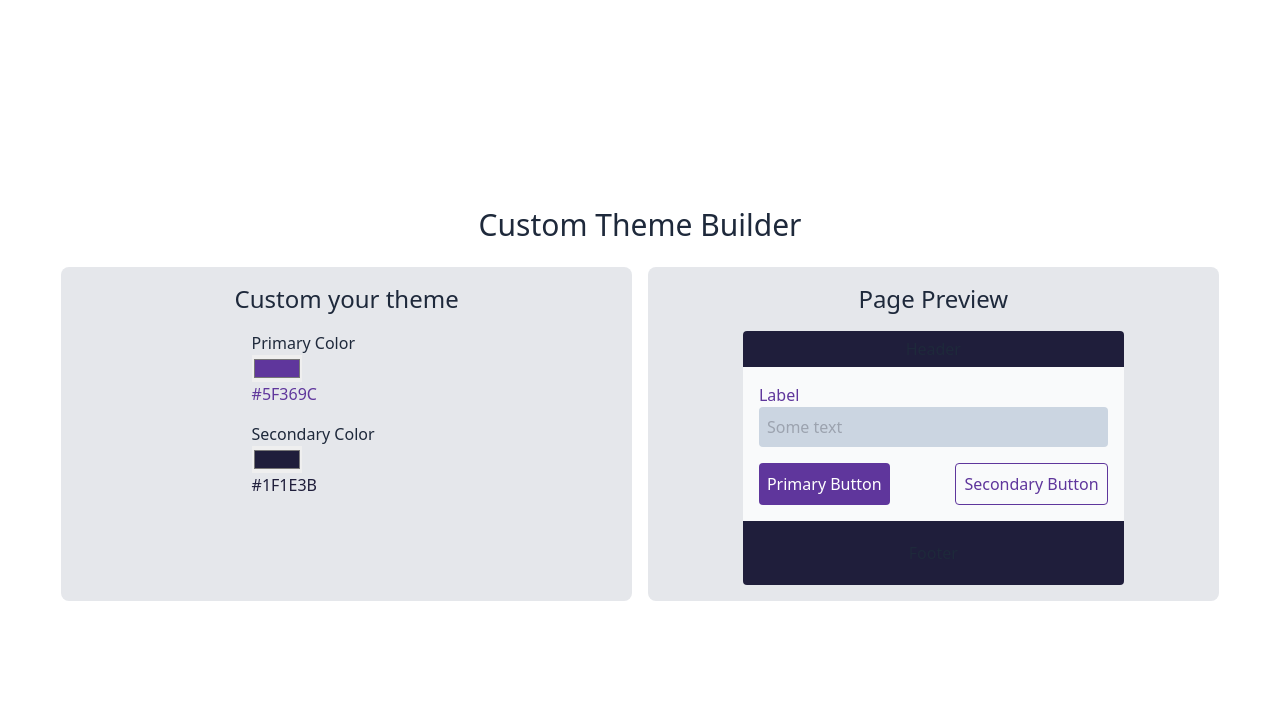
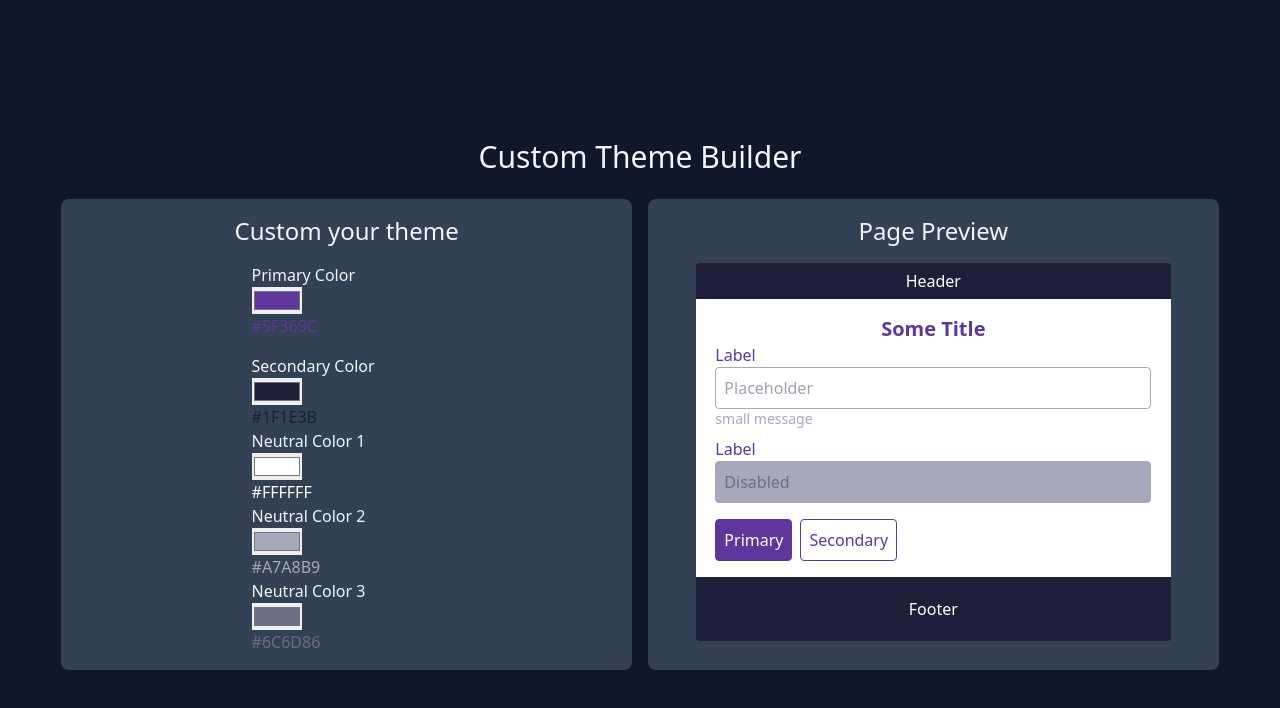
Before and after one commit to JorgeAVargasC/custom-theme-builder, a React (Vite) app: page / in a window 1280 px wide. Shown: the top 708 px of the page. Built offline with nearby package versions, Linux system fonts and the light colour scheme.

Commit message:
add neutral colors

```diff
--- a/src/App.jsx
+++ b/src/App.jsx
@@ -4,14 +4,24 @@ function App() {
 
   const [primaryColor, setPrimaryColor] = useState('#5F369C')
   const [secondaryColor, setSecondaryColor] = useState('#1F1E3B')
+  const [neutralColor1, setNeutralColor1] = useState('#FFFFFF')
+  const [neutralColor2, setNeutralColor2] = useState('#A7A8B9')
+  const [neutralColor3, setNeutralColor3] = useState('#6C6D86')
+
 
   const primaryColorRef = useRef()
   const secondaryColorRef = useRef()
+  const neutralColor1Ref = useRef()
+  const neutralColor2Ref = useRef()
+  const neutralColor3Ref = useRef()
 
   useEffect(() => {
     document.documentElement.style.setProperty('--primary', primaryColor);
     document.documentElement.style.setProperty('--secondary', secondaryColor);
-  }, [primaryColor, secondaryColor])
+    document.documentElement.style.setProperty('--neutral-1', neutralColor1);
+    document.documentElement.style.setProperty('--neutral-2', neutralColor2);
+    document.documentElement.style.setProperty('--neutral-3', neutralColor3);
+  }, [primaryColor, secondaryColor, neutralColor1, neutralColor2, neutralColor3])
 
   const handlePrimaryColorChange = () => {
     setPrimaryColor(primaryColorRef.current.value)
@@ -23,12 +33,27 @@ function App() {
     document.documentElement.style.setProperty('--secondary',secondaryColor);
   }
 
+  const handleNeutralColor1Change = () => {
+    setNeutralColor1(neutralColor1Ref.current.value)
+    document.documentElement.style.setProperty('--neutral-1',neutralColor1);
+  }
+
+  const handleNeutralColor2Change = () => {
+    setNeutralColor2(neutralColor2Ref.current.value)
+    document.documentElement.style.setProperty('--neutral-2',neutralColor2);
+  }
+
+  const handleNeutralColor3Change = () => {
+    setNeutralColor3(neutralColor3Ref.current.value)
+    document.documentElement.style.setProperty('--neutral-3',neutralColor3);
+  }
+
   return (
-    <div className="App bg-white min-h-screen text-slate-800 flex flex-col justify-center items-center">
+    <div className="App bg-slate-900 min-h-screen text-slate-100 flex flex-col justify-center items-center">
       <h1 className='text-3xl my-4'>Custom Theme Builder</h1>
       <div className="w-11/12 flex flex-col md:flex-row">
         <div className='p-2 md:w-1/2'>
-          <div className="py-4 w-full h-full flex flex-col items-center bg-gray-200 rounded-lg">
+          <div className="py-4 w-full h-full flex flex-col items-center bg-slate-700 rounded-lg">
             <h2 className='text-2xl mb-4'>Custom your theme</h2>
             {/* Custom Color Section */}
             <div className='flex flex-col mb-4 w-2/3 md:w-1/3'>
@@ -41,32 +66,54 @@ function App() {
               <input value={secondaryColor} onChange={() => handleSecondaryColorChange()} ref={secondaryColorRef} className="" type="color" />
               <p className='text-secondary'>{secondaryColor}</p>
             </div>
+            <div className='flex flex-col w-2/3 md:w-1/3'>
+              <label>Neutral Color 1</label>
+              <input value={neutralColor1} onChange={() => handleNeutralColor1Change()} ref={neutralColor1Ref} className="" type="color" />
+              <p className='text-neutral-1'>{neutralColor1}</p>
+            </div>
+            <div className='flex flex-col w-2/3 md:w-1/3'>
+              <label>Neutral Color 2</label>
+              <input value={neutralColor2} onChange={() => handleNeutralColor2Change()} ref={neutralColor2Ref} className="" type="color" />
+              <p className='text-neutral-2'>{neutralColor2}</p>
+            </div>
+            <div className='flex flex-col w-2/3 md:w-1/3'>
+              <label>Neutral Color 3</label>
+              <input value={neutralColor3} onChange={() => handleNeutralColor3Change()} ref={neutralColor3Ref} className="" type="color" />
+              <p className='text-neutral-3'>{neutralColor3}</p>
+            </div>
           </div>
         </div>
+
         <div className='p-2 md:w-1/2'>
-          <div className="py-4 w-full h-full flex flex-col items-center bg-gray-200 rounded-lg">
+          <div className="py-4 w-full h-full flex flex-col items-center bg-slate-700 rounded-lg">
             <h2 className='text-2xl mb-4'>Page Preview</h2>
             {/* Page Preview */}
-            <div className='w-2/3 flex flex-col items-center justify-between rounded bg-gray-50'>
+            <div className='w-5/6 flex flex-col items-center justify-between rounded-lg bg-neutral-1 text-secondary'>
               {/* Header */}
-              <div className='w-full h-9 flex justify-center items-center rounded-t bg-secondary'>
+              <div className='w-full h-9 flex justify-center items-center rounded-t bg-secondary text-neutral-1'>
                 <p>Header</p>
               </div>
 
               {/* Body */}
               <div className='flex flex-col justify-center items-center w-11/12 py-4'>
-                <div className='w-full flex flex-col mb-4 text-slate-800'>
+                <h2 className='font-bold text-primary text-xl'>Some Title</h2>
+                <div className='w-full flex flex-col mb-2'>
                   <label className='text-primary'>Label</label>
-                  <input className="bg-slate-300 rounded p-2" placeholder='Some text' type="text" />
+                  <input className="bg-neutral-1 border border-neutral-2 rounded p-2 text-secondary outline-none focus:duration-300 duration-300 focus:outline-none focus:border-primary" placeholder='Placeholder' type="text" />
+                  <small className='text-neutral-2 text-sm'>small message</small>
                 </div>
-                <div className='w-full flex flex-col md:flex-row justify-between'>
-                  <button className='bg-primary text-white rounded p-2 mb-2 md:mb-0'>Primary Button</button>
-                  <button className='rounded border border-primary text-primary p-2'>Secondary Button</button>
+                <div className='w-full flex flex-col mb-4'>
+                  <label className='text-primary'>Label</label>
+                  <input className="bg-neutral-2 border border-neutral-2 rounded p-2 text-neutral-3 focus:border-primary outline-none" disabled value='Disabled' type="text" />
+                </div>
+                <div className='w-full flex flex-col md:flex-row md:justify-start'>
+                  <button className='bg-primary border border-primary text-neutral-1 rounded p-2 mb-2 md:mb-0 md:mr-2 hover:duration-300 duration-300 hover:bg-secondary hover:border-secondary'>Primary</button>
+                  <button className='rounded border border-primary text-primary p-2 hover:text-neutral-1 hover:bg-primary hover:duration-300 duration-300'>Secondary</button>
                 </div>
               </div>
 
               {/* Footer */}
-              <div className='w-full h-16 flex justify-center items-center rounded-b bg-secondary'>
+              <div className='w-full h-16 flex justify-center items-center rounded-b bg-secondary text-neutral-1'>
                 <p>Footer</p>
               </div>
             </div>
--- a/tailwind.config.cjs
+++ b/tailwind.config.cjs
@@ -3,8 +3,11 @@
 const colors = require('tailwindcss/colors')
 
 const customColors = {
-  primary: 'var(--primary)',
-  secondary: 'var(--secondary)',
+  'primary': 'var(--primary)',
+  'secondary': 'var(--secondary)',
+  'neutral-1': 'var(--neutral-1)',
+  'neutral-2': 'var(--neutral-2)',
+  'neutral-3': 'var(--neutral-3)',
 }
 
 module.exports = {
```
